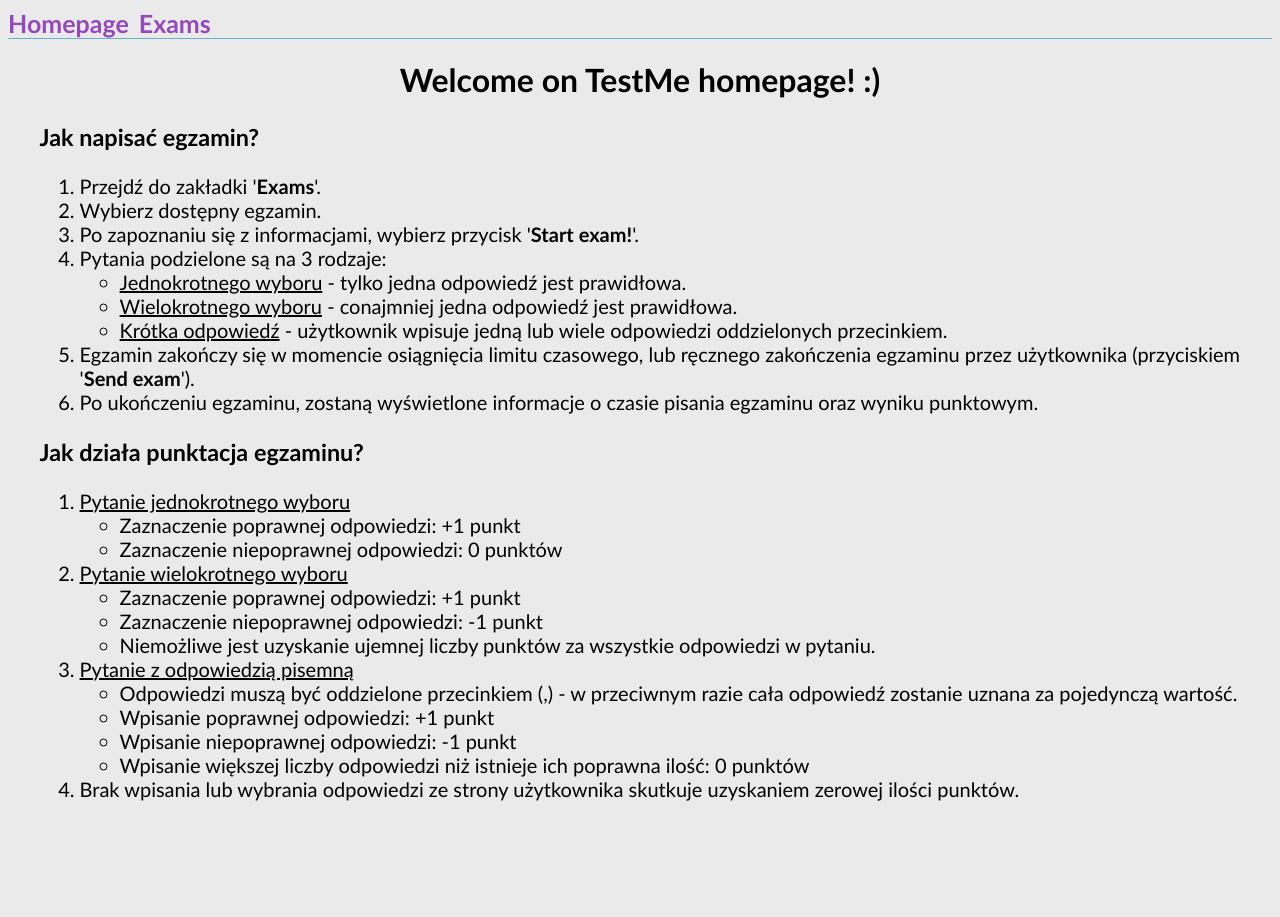
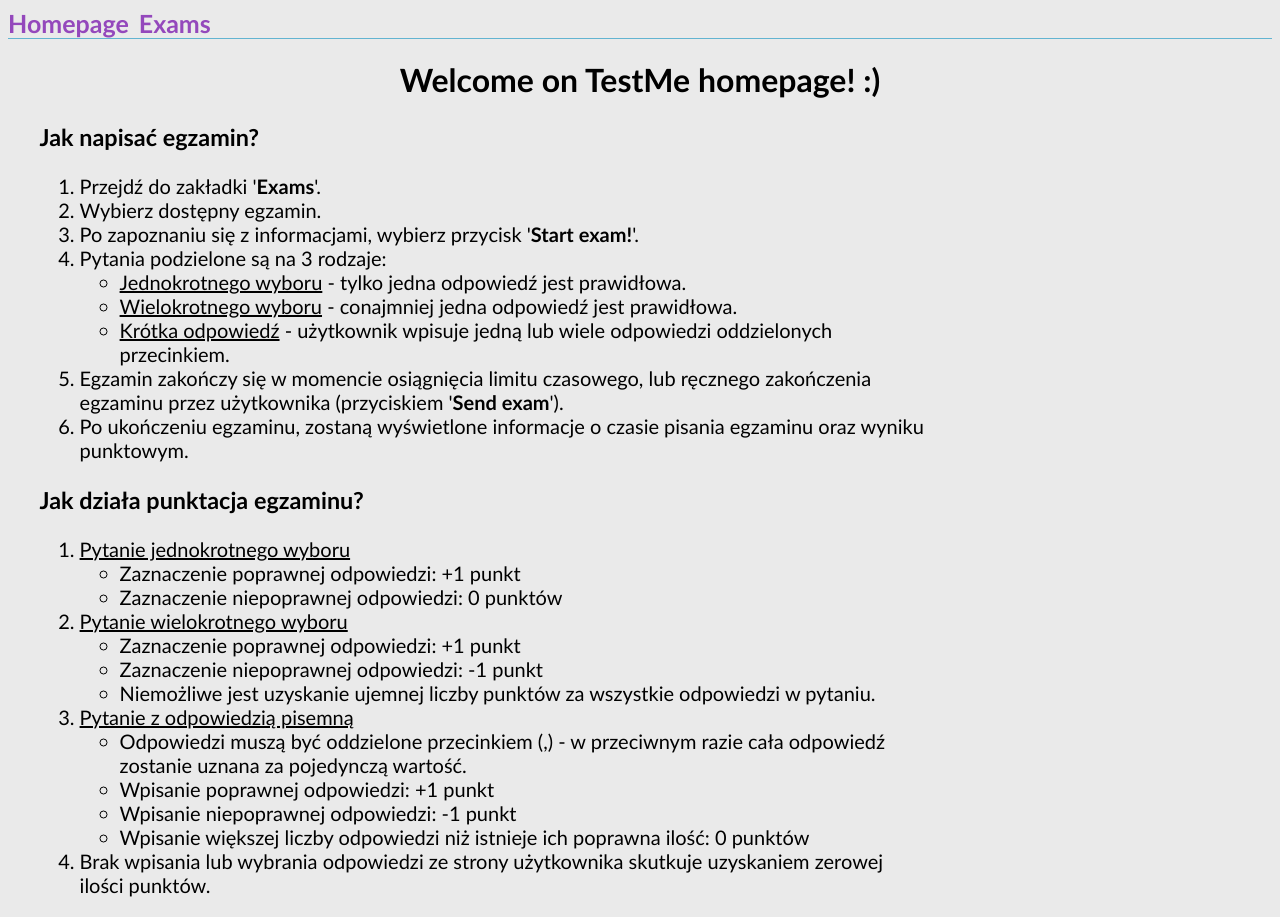
Before and after one commit to DArchala/testMe, an Angular app in the folder app-angular/: page /home in a window 1280 px wide. Before the commit the page ends 821 px from the top, so only its background shows below. Built offline with nearby package versions, Linux system fonts and the light colour scheme.

Commit message:
Add max-width style in home.component.css

```diff
--- a/app-angular/src/app/pages/home/home.component.css
+++ b/app-angular/src/app/pages/home/home.component.css
@@ -1,4 +1,5 @@
 .info-text {
   margin-left: 2.5%;
   font-size: 20px;
+  max-width: 70%;
 }
```
